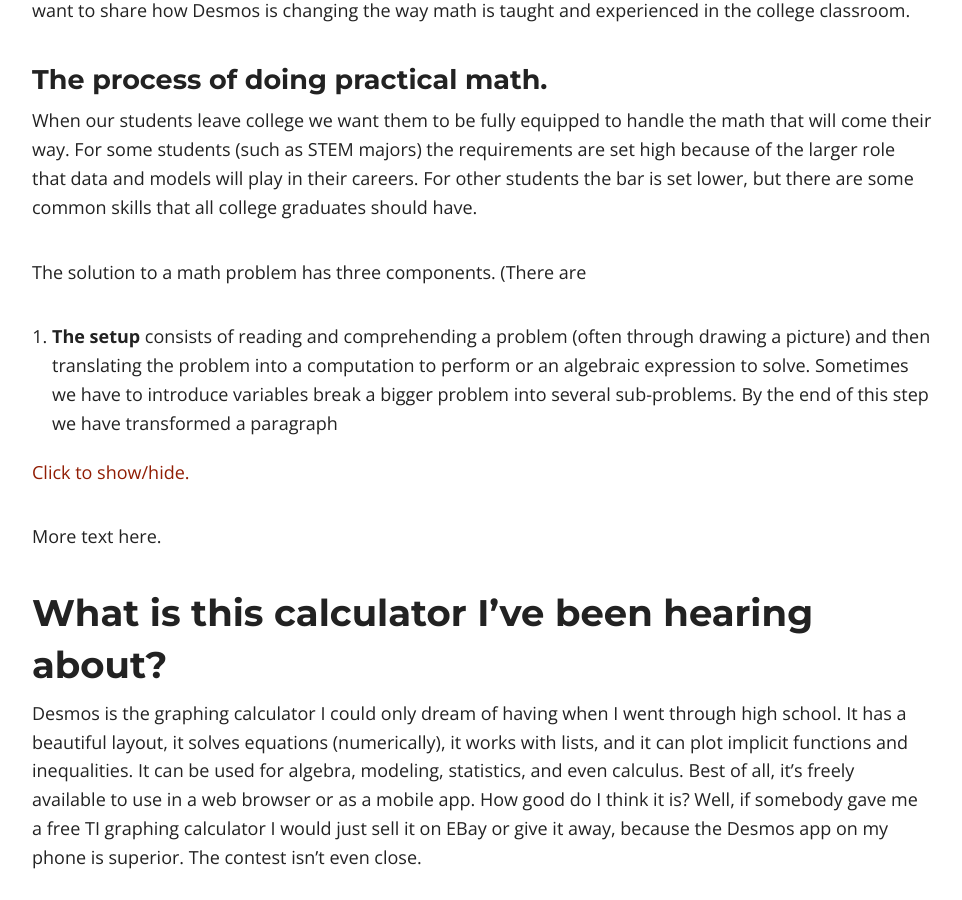
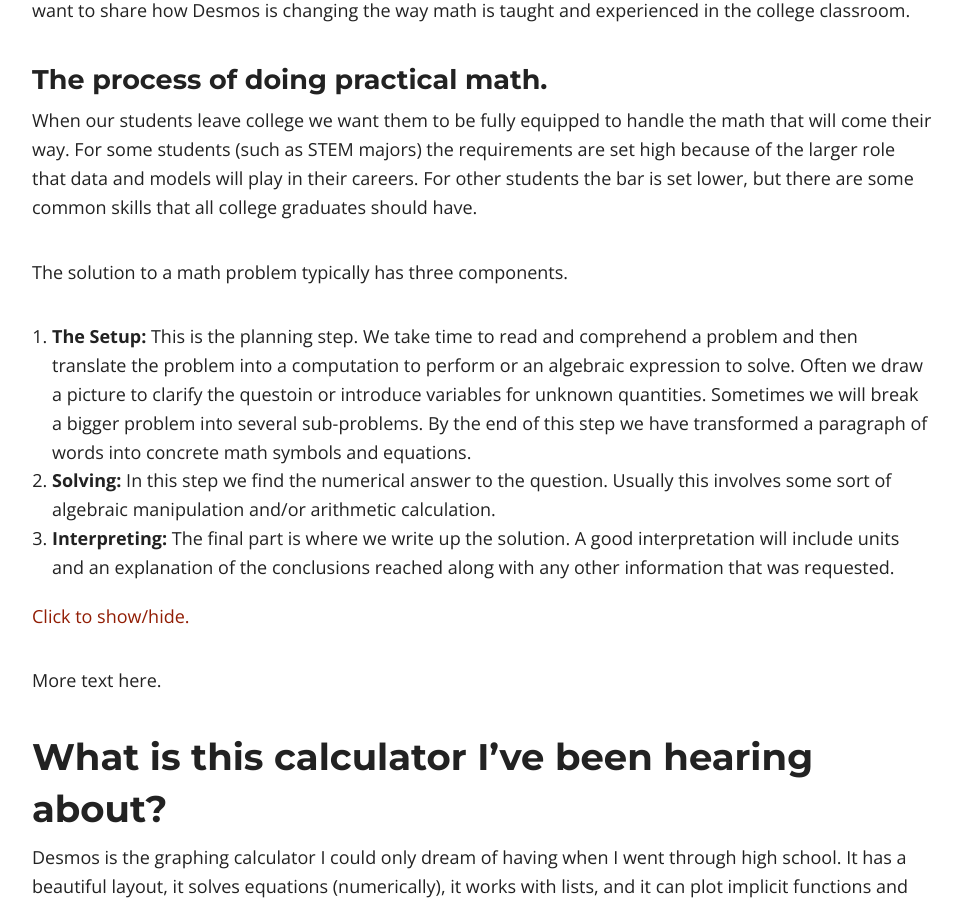
Before and after one commit to sergeballif/sergeballif.github.io, a Jekyll site: the page built from play.md, in a window 1280 px wide and 900 px high, scrolled down 410 px. Shown: the whole window, without its empty margins (158-1120 px from the left). Built offline with Jekyll 4.4.1, drawn with Linux system fonts in a browser that asks for light colours; nearby versions of some CDN libraries; formulas are drawn with MathJax 3.

Commit message:
Update play.md

```diff
--- a/play.md
+++ b/play.md
@@ -32,9 +32,13 @@
 
 
 
-The solution to a math problem has three components. (There are
+The solution to a math problem typically has three components.
 
-1. __The setup__ consists of reading and comprehending a problem (often through drawing a picture) and then translating the problem into a computation to perform or an algebraic expression to solve. Sometimes we have to introduce variables break a bigger problem into several sub-problems. By the end of this step we have transformed a paragraph
+1. __The Setup:__ This is the planning step. We take time to read and comprehend a problem and then translate the problem into a computation to perform or an algebraic expression to solve. Often we draw a picture to clarify the questoin or introduce variables for unknown quantities. Sometimes we will break a bigger problem into several sub-problems. By the end of this step we have transformed a paragraph of words into concrete math symbols and equations.
+2. __Solving:__ In this step we find the numerical answer to the question. Usually this involves some sort of algebraic manipulation and/or arithmetic calculation.
+3. __Interpreting:__ The final part is where we write up the solution. A good interpretation will include units and an explanation of the conclusions reached along with any other information that was requested.
+
+
 
 
 <a href="javascript:showhide('answer1')">
```
